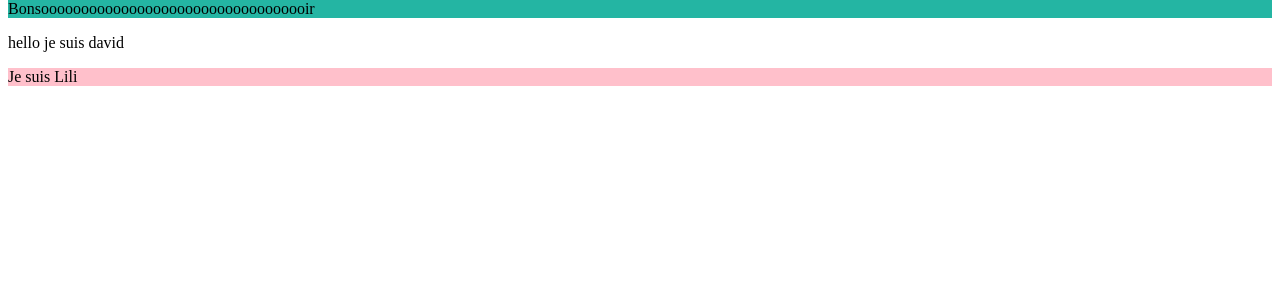
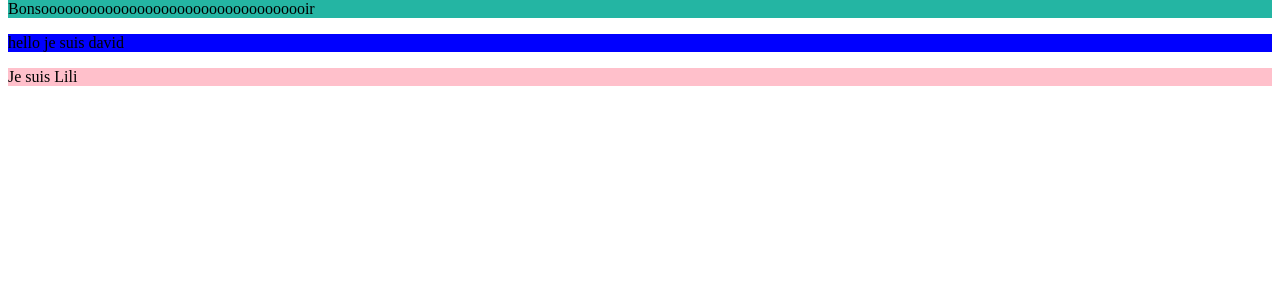
Before and after one commit to rebecca-pesquet/WEB19, a PHP site: page /G4/index.php in a window 1280 px wide. Shown: the part 16-316 px from the top of the page. Run offline with PHP 8.4, Linux system fonts and the light colour scheme.

Commit message:
Changement du Css pour david

```diff
--- a/G4/style.css
+++ b/G4/style.css
@@ -4,6 +4,6 @@
 #lili{
     background-color: pink;
 }
-#david{
+#David{
     background-color: blue;
 }
```
